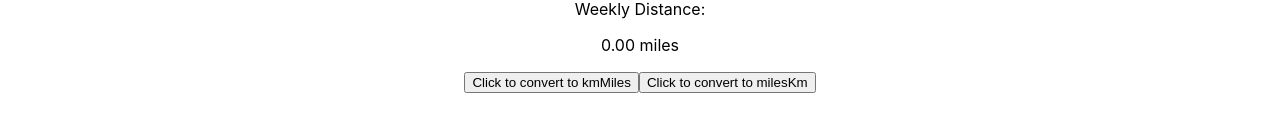
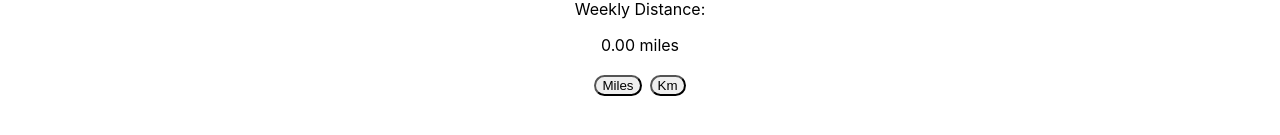
Before and after one commit to allisonglittle/running-schedule, a React (Create React App) app in the folder run-schedule-ui/: page / in a window 1280 px wide. Shown: the part 315-450 px from the top of the page. Built offline with nearby package versions, Linux system fonts and the light colour scheme; no server answers.

Commit message:
Added tooltip text to stylesheet

```diff
--- a/run-schedule-ui/src/App.css
+++ b/run-schedule-ui/src/App.css
@@ -77,6 +77,29 @@
   background: transparent;
 }
 
+.unit-button {
+  margin: 3pt;
+  vertical-align: top;
+  box-shadow: #282c34;
+  border-radius: 12px;
+}
+
+.unit-button .tooltiptext {
+  visibility: hidden;
+  width: 120px;
+  background-color: black;
+  color: #fff;
+  text-align: center;
+  border-radius: 6px;
+  padding: 5px 0;
+  position: absolute;
+  z-index: 1;
+}
+
+.unit-button:hover .tooltiptext {
+  visibility: visible;
+}
+
 @keyframes App-logo-spin {
   from {
     transform: rotate(0deg);
```
